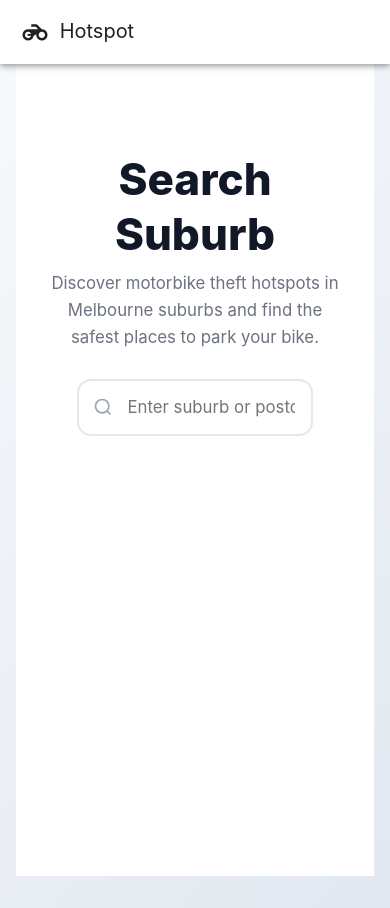
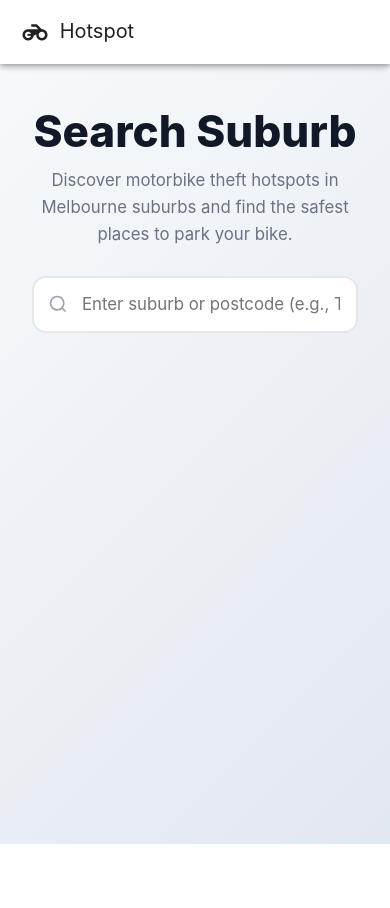
Before and after one commit to michaelmcallister/hotspot, a Vue app in the folder src/web/: page / in a window 390 px wide. After the commit the page ends 844 px from the top, so only its background shows below. Built offline with nearby package versions, Linux system fonts and the light colour scheme.

Commit message:
Make the UI more responsive to wider screens

```diff
--- a/src/web/src/App.vue
+++ b/src/web/src/App.vue
@@ -8,7 +8,7 @@
     </v-app-bar>
 
     <v-main>
-      <v-container>
+      <v-container fluid>
         <Homepage />
       </v-container>
     </v-main>
--- a/src/web/src/Homepage.vue
+++ b/src/web/src/Homepage.vue
@@ -104,9 +104,9 @@ const findSafeParking = () => {
 
 <style scoped>
 .homepage {
-  max-width: 880px;         /* desktop-friendly centered column */
+  max-width: 1200px;
   margin: 0 auto;
-  padding: 2.5rem 1rem 4rem;
+  padding: 1.5rem 1rem 2rem;
   text-align: center;
   line-height: 1.25;
   -webkit-font-smoothing: antialiased;
@@ -143,6 +143,11 @@ h1 {
   align-items: center;
   flex-wrap: wrap;
 }
+.actions-row .btn-primary {
+  flex: 0 0 auto;
+  width: auto;
+  max-width: 320px;
+}
 .btn-primary, .btn-outline, .btn-resources {
   border-radius: 12px;
   font-size: 1.05rem;
--- a/src/web/src/assets/styles.css
+++ b/src/web/src/assets/styles.css
@@ -8,10 +8,15 @@ body {
 }
 
 #app {
-  max-width: 480px; /* Perfect width for mobile */
+  width: 100%;
+  max-width: none; /* allow full viewport width */
   margin: 0 auto;
-  padding: 2rem 1rem;
-  min-height: 100vh;
+  padding: 0; /* avoid adding height beyond Vuetify layout */
+}
+
+/* Ensure Vuetify root uses background from body and doesn't add extra height */
+.v-application, .v-main {
+  background: transparent !important;
 }
 
 /* Card Styles */
--- a/src/web/src/components/FeedbackCard.vue
+++ b/src/web/src/components/FeedbackCard.vue
@@ -55,12 +55,12 @@ const submitFeedback = (feedbackType: 'safer' | 'less-safe') => {
 
 <style scoped>
 .card {
-  background: #ffffff;
+  background: transparent;  /* remove white card background */
   border-radius: 16px;
-  box-shadow: 0 10px 25px -10px rgba(2, 8, 23, 0.15);
+  box-shadow: none;         /* remove card shadow */
   padding: 1.6rem;
   margin: 1.25rem auto 0;
-  max-width: 720px;
+  max-width: 100%;          /* span available width */
 }
 
 .accuracy-card { padding: 1.25rem; }
--- a/src/web/src/components/ScoreCard.vue
+++ b/src/web/src/components/ScoreCard.vue
@@ -40,7 +40,7 @@ const riskClass = computed(() => {
   box-shadow: 0 10px 25px -10px rgba(2, 8, 23, 0.15);
   padding: 1.6rem;
   margin: 1.25rem auto 0;
-  max-width: 720px;
+  max-width: 100%;
 }
 
 .score-card .suburb-name {
--- a/src/web/src/components/SearchBar.vue
+++ b/src/web/src/components/SearchBar.vue
@@ -159,13 +159,13 @@ watch(() => props.modelValue, (newValue) => {
 .search-container {
   position: relative;
   margin: 0 auto 2rem;
-  max-width: 720px;
+  max-width: 1200px;  /* allow wider search */
   display: flex;
   justify-content: center;
   align-items: center;
 }
 .search-input {
-  width: 80%;
+  width: 100%;
   padding: 1rem 1rem 1rem 3rem;
   border: 2px solid #e5e7eb;
   border-radius: 14px;
@@ -180,12 +180,12 @@ watch(() => props.modelValue, (newValue) => {
 }
 .search-icon {
   position: absolute;
-  left: 10%;
+  left: 1rem;
   top: 50%;
   transform: translateY(-50%);
   color: #9ca3af;
   z-index: 2;
-  margin-left: 1rem;
+  margin-left: 0;
 }
 .suggestions-list {
   position: absolute;
@@ -202,11 +202,7 @@ watch(() => props.modelValue, (newValue) => {
   max-height: 300px;
   overflow-y: auto;
   z-index: 1000;
-  width: 80%;
-  margin-left: auto;
-  margin-right: auto;
-  left: 50%;
-  transform: translateX(-50%);
+  width: 100%;
 }
 .suggestion-item {
   padding: 0.75rem 1rem;
```
